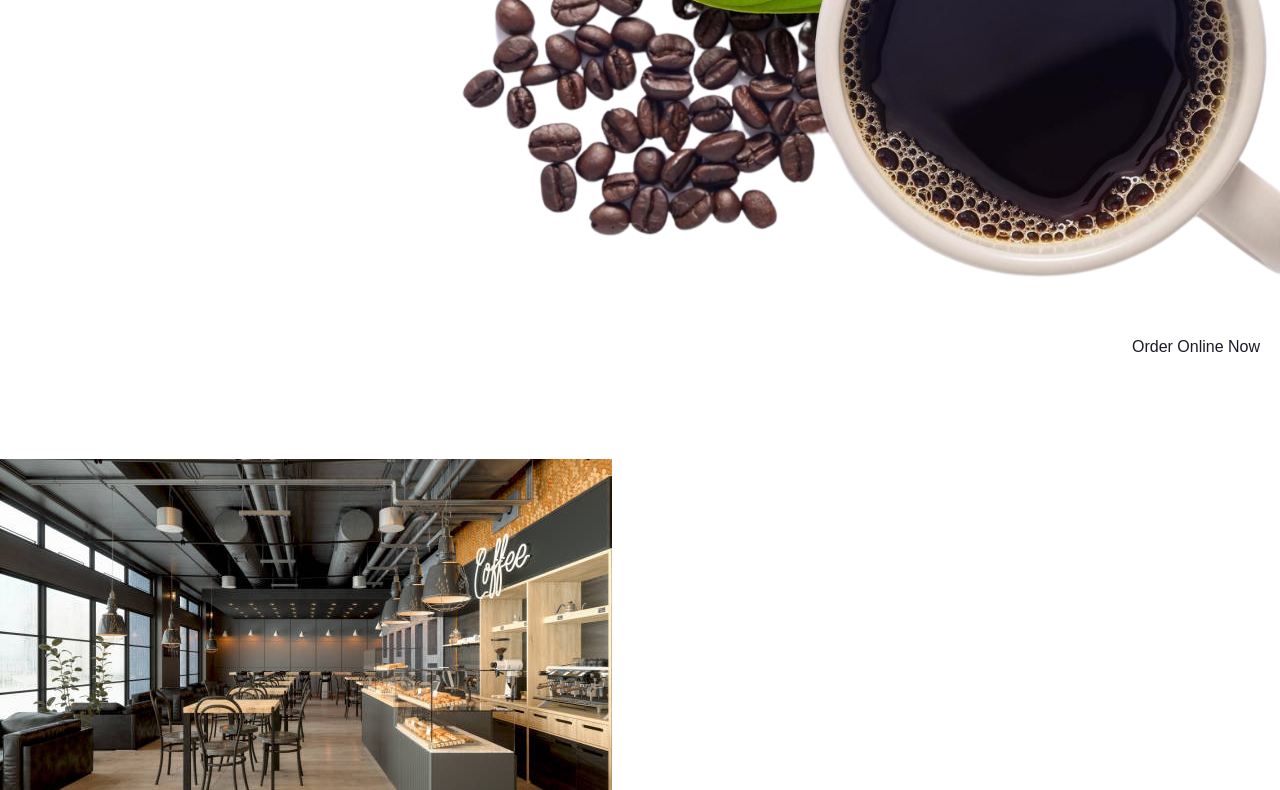
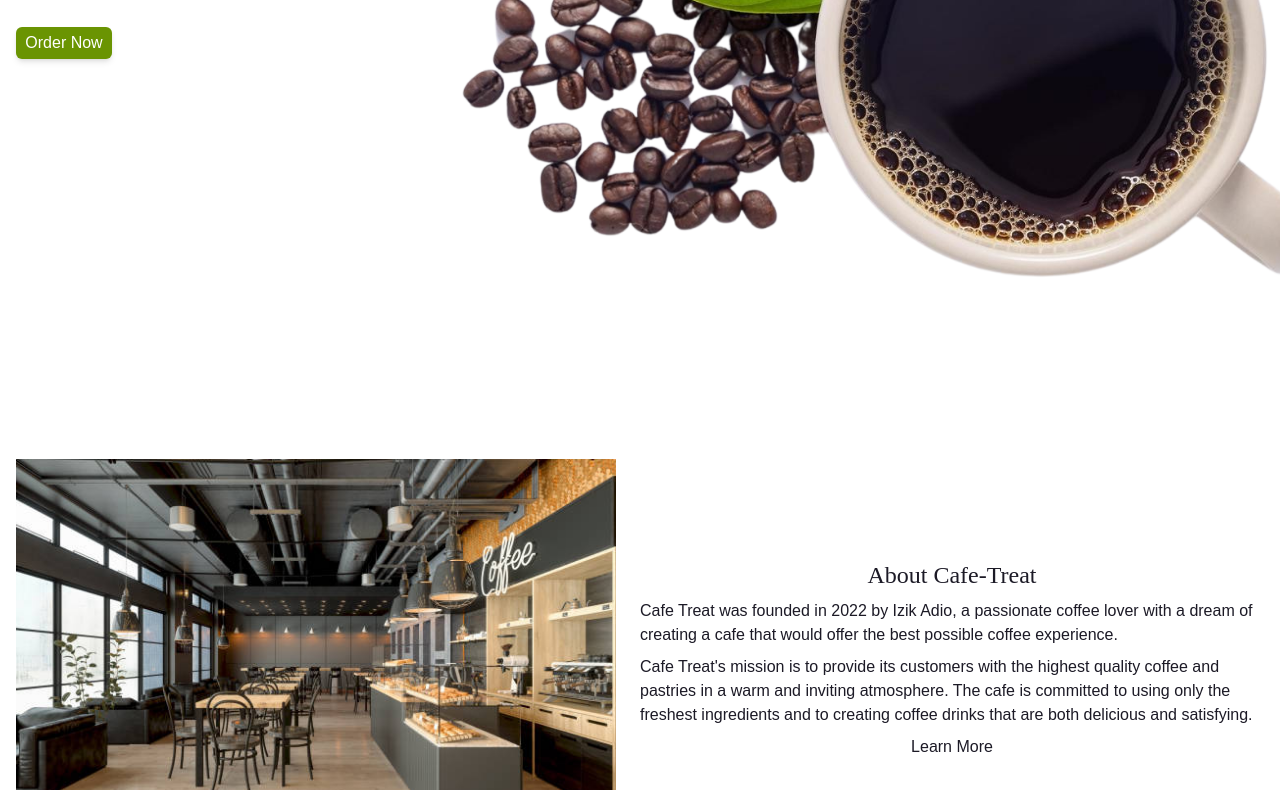
Before and after one commit to izik-adio/Cafe-Treat, a website: page build/index.html in a window 1280 px wide. Shown: the part 401-1191 px from the top of the page. Drawn offline with Linux system fonts and the light colour scheme; a web font is replaced by a local one.

Commit message:
Refactor: Update styles and content
- Updated styles to use a more modern and consistent design.
- Removed unneccessary code and unused files.
- Improved the overall layout and flow of the content.
- Fixed minor bugs and issues.

```diff
--- a/src/input.css
+++ b/src/input.css
@@ -31,6 +31,9 @@
   ul {
     @apply font-playFair capitalize;
   }
+  section {
+    @apply flex gap-6 min-h-96 scroll-m-20  px-4
+  }
 }
 @layer components {
   #hero {
--- a/tailwind.config.js
+++ b/tailwind.config.js
@@ -6,7 +6,7 @@ module.exports = {
       colors: {
         dBrown: "#1C1A26", // Deep Brown (Text - Headings, Buttons, CTAs)
         lBrown: "#88675E", // Lighter Brown (Text - Secondary, Highlights)
-        highlight: "#A9BF04", // Bright Green (CTAs, Special Offers)
+        highlight: "#6A9402", // Bright Green (CTAs, Special Offers)
       },
       fontFamily: {
         actor: ["Actor", "sans-serif"],
```
Also changed, not shown: build/css/style.css, build/css/styles.css, build/images/preview-img/preview.png (deleted), build/index.html.
